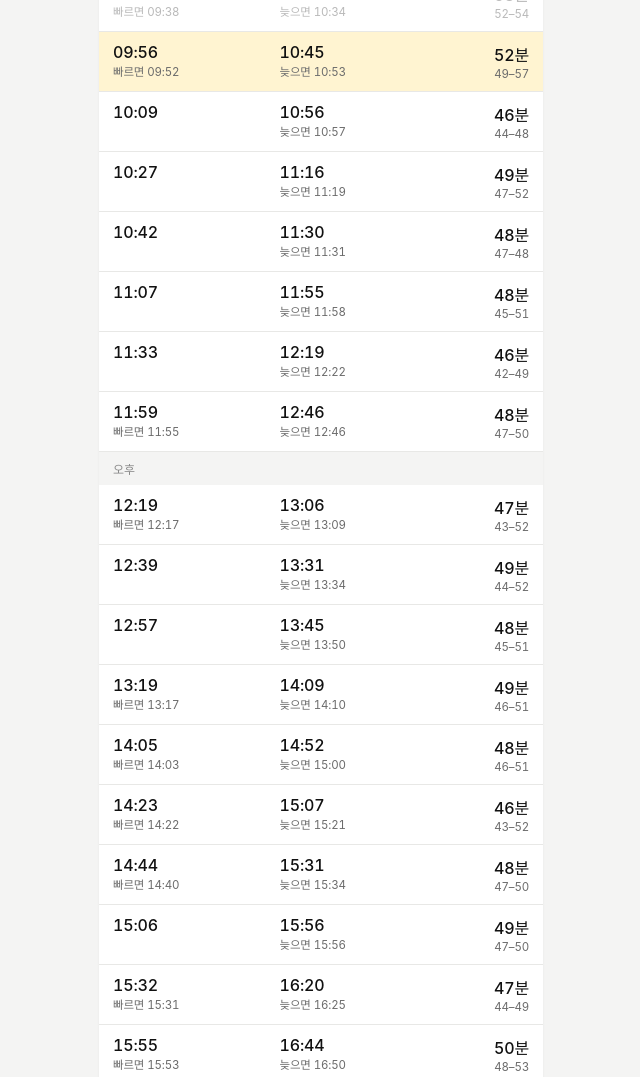
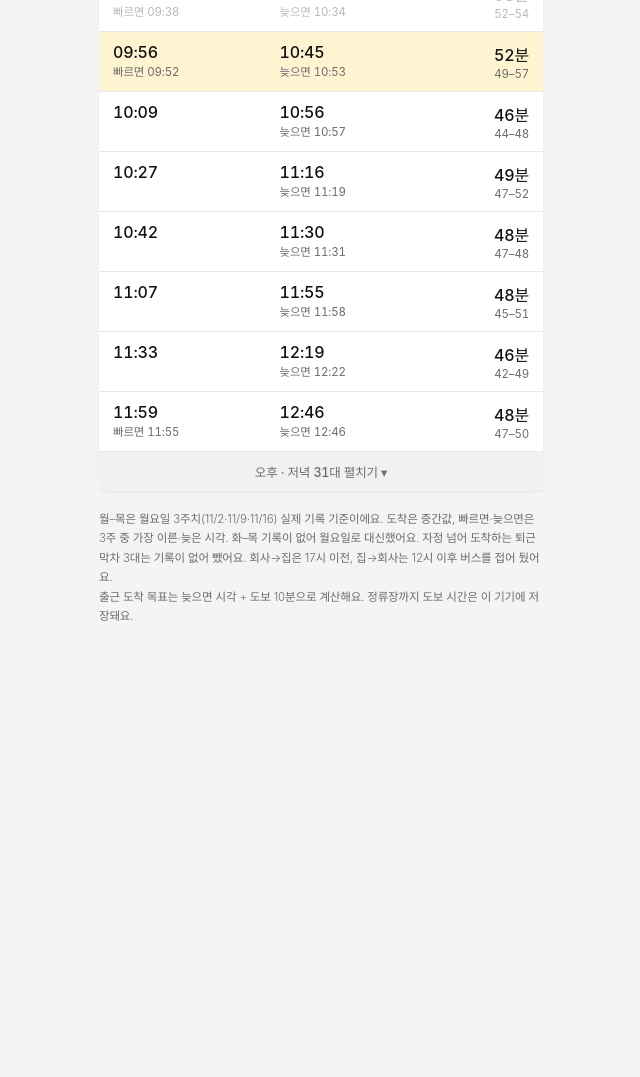
Before and after one commit to ff-aca/web, a plain HTML site: page 6004.html in a window 1280 px wide. Shown: the part 1477-2554 px from the top of the page, without its empty margins (319-959 px from the left). After the commit the page ends 2152 px from the top, so only its background shows below. Drawn offline with Linux system fonts and the light colour scheme; a web font is replaced by a local one.

Commit message:
1117 파이널널

```diff
--- a/6004.html
+++ b/6004.html
@@ -160,18 +160,22 @@ function render(scroll){
   $('res').innerHTML=html;
   $('mini').innerHTML=MINI;
   let t='',last='';
-  const amN=K==='back'?D.filter(x=>m(x[0])<17*60).length:0;
-  const amOpen=OPEN_AM===null?(SEL!=='now'&&pi>=0&&pi<amN):OPEN_AM;
-  if(amN)t+=`<tr class="fold" id="fold"><td colspan="3">새벽 · 오전 · 오후 ${amN}대 ${amOpen?'접기 ▴':'펼치기 ▾'}</td></tr>`;
+  // 접기 구간: 퇴근은 17시 이전(위쪽), 출근은 12시 이후(아래쪽)
+  const inFold=i=>K==='back'?m(D[i][0])<17*60:m(D[i][0])>=12*60;
+  const fN=D.filter((x,i)=>inFold(i)).length;
+  const amOpen=OPEN_AM===null?(SEL!=='now'&&pi>=0&&inFold(pi)):OPEN_AM;
+  const foldRow=`<tr class="fold" id="fold"><td colspan="3">${K==='back'?'새벽 · 오전 · 오후':'오후 · 저녁'} ${fN}대 ${amOpen?'접기 ▴':'펼치기 ▾'}</td></tr>`;
+  let foldPlaced=false;
   D.forEach((x,i)=>{const[a,ae,b,bl,avg,mn,mx,est]=x;const s=sec(a);
-    if(i<amN&&!amOpen)return;
+    if(fN&&!foldPlaced&&inFold(i)){t+=foldRow;foldPlaced=true;if(K==='go')last=''}
+    if(inFold(i)&&!amOpen)return;
     if(s!==last){t+=`<tr class="sec"><td colspan="3">${s}</td></tr>`;last=s}
     const cls=pi>=0&&i<pi&&!isArr?'before':(i===pi?'pick':'');
     t+=`<tr class="${cls}"><td class="a">${a}<small>${ae!==a?'빠르면 '+ae:'&nbsp;'}</small></td><td>${b}${est?' *':''}<small>늦으면 ${bl}</small></td><td class="${avg>=r.slow?'slow':avg<=50?'fast':''}">${avg}분${mn!=null?`<small>${mn}–${mx}</small>`:''}</td></tr>`});
   $('tb').innerHTML=t;
   if($('fold'))$('fold').onclick=()=>{OPEN_AM=!amOpen;render(false)};
   $('foot').innerHTML=(DAY==='mon'
-    ?'월–목은 월요일 3주치(11/2·11/9·11/16) 실제 기록 기준이에요. 도착은 중간값, 빠르면·늦으면은 3주 중 가장 이른·늦은 시각. 화–목 기록이 없어 월요일로 대신했어요. 자정 넘어 도착하는 퇴근 막차 3대는 기록이 없어 뺐어요. 회사→집은 17시 이전 버스를 접어 뒀어요.'
+    ?'월–목은 월요일 3주치(11/2·11/9·11/16) 실제 기록 기준이에요. 도착은 중간값, 빠르면·늦으면은 3주 중 가장 이른·늦은 시각. 화–목 기록이 없어 월요일로 대신했어요. 자정 넘어 도착하는 퇴근 막차 3대는 기록이 없어 뺐어요. 회사→집은 17시 이전, 집→회사는 12시 이후 버스를 접어 뒀어요.'
     :'금요일은 앱 예상시간표 기준이에요. * 표시는 소요시간 추정.')
     +'<br>출근 도착 목표는 늦으면 시각 + 도보 10분으로 계산해요. 정류장까지 도보 시간은 이 기기에 저장돼요.';
   document.documentElement.style.setProperty('--toph',$('top').offsetHeight+'px');
```
